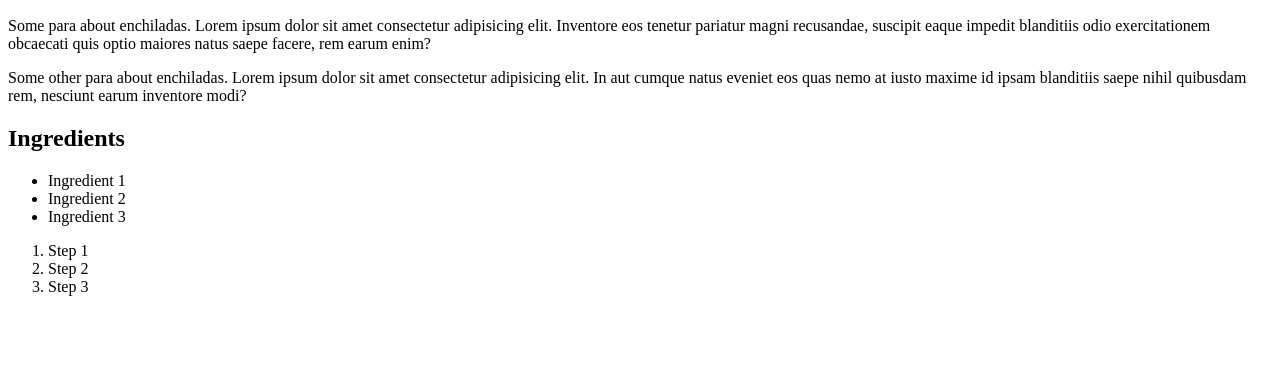
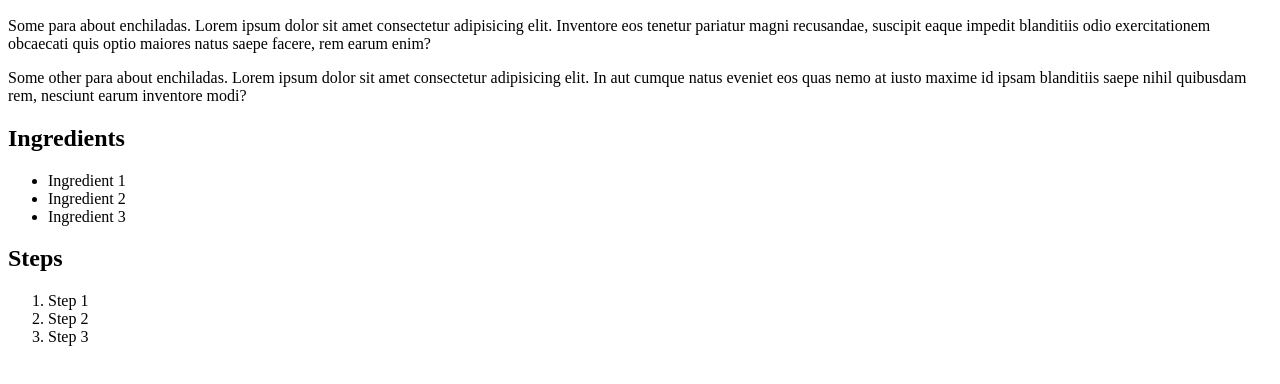
Before and after one commit to brainwave/odin-recipes, a plain HTML site: page recipes/enchiladas.html in a window 1280 px wide. Shown: the part 384-768 px from the top of the page. Drawn offline with Linux system fonts and the light colour scheme.

Commit message:
Fixed missing steps heading

```diff
--- a/recipes/enchiladas.html
+++ b/recipes/enchiladas.html
@@ -32,6 +32,7 @@
       <li>Ingredient 2</li>
       <li>Ingredient 3</li>
     </ul>
+    <h2>Steps</h2>
     <ol>
       <li>Step 1</li>
       <li>Step 2</li>
```
Also changed, not shown: recipes/lasagna.html (+1 -0 lines), recipes/paobhaji.html (+1 -0 lines).
